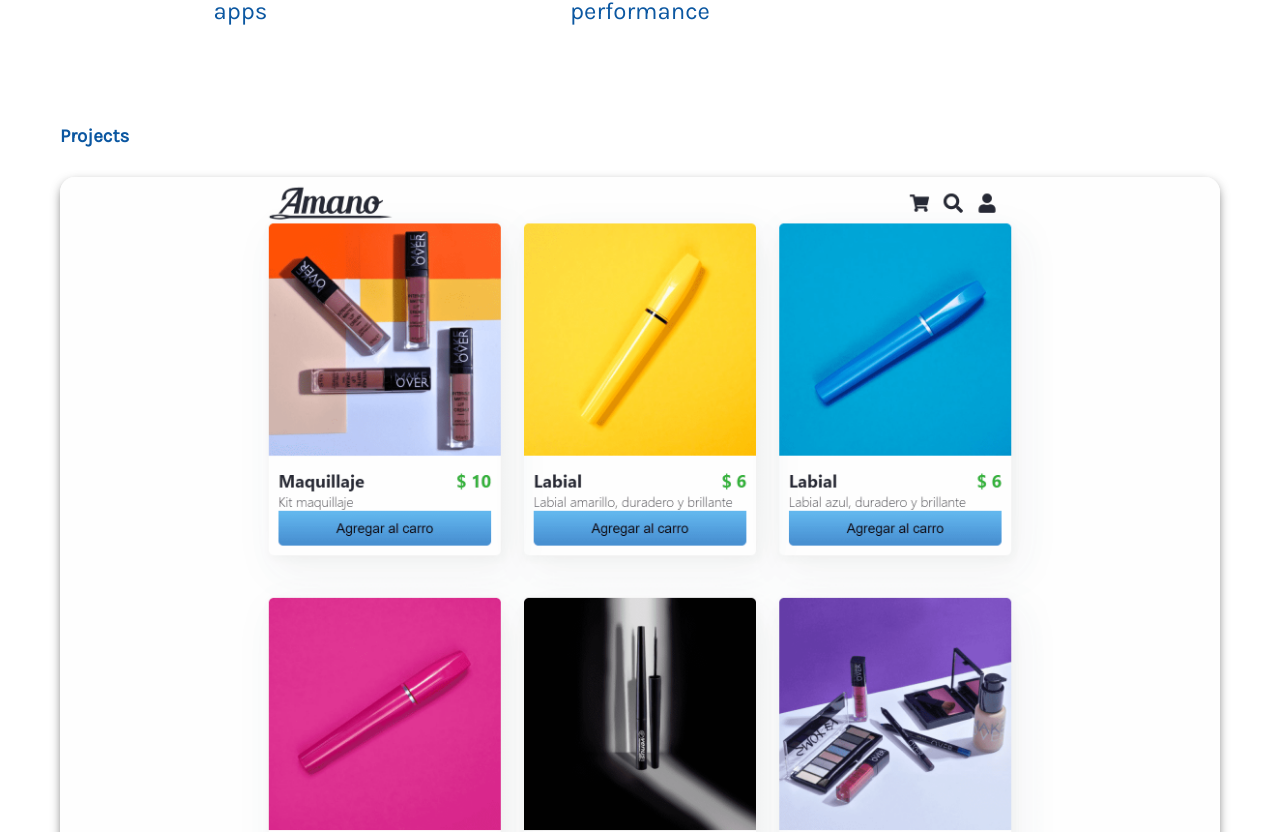
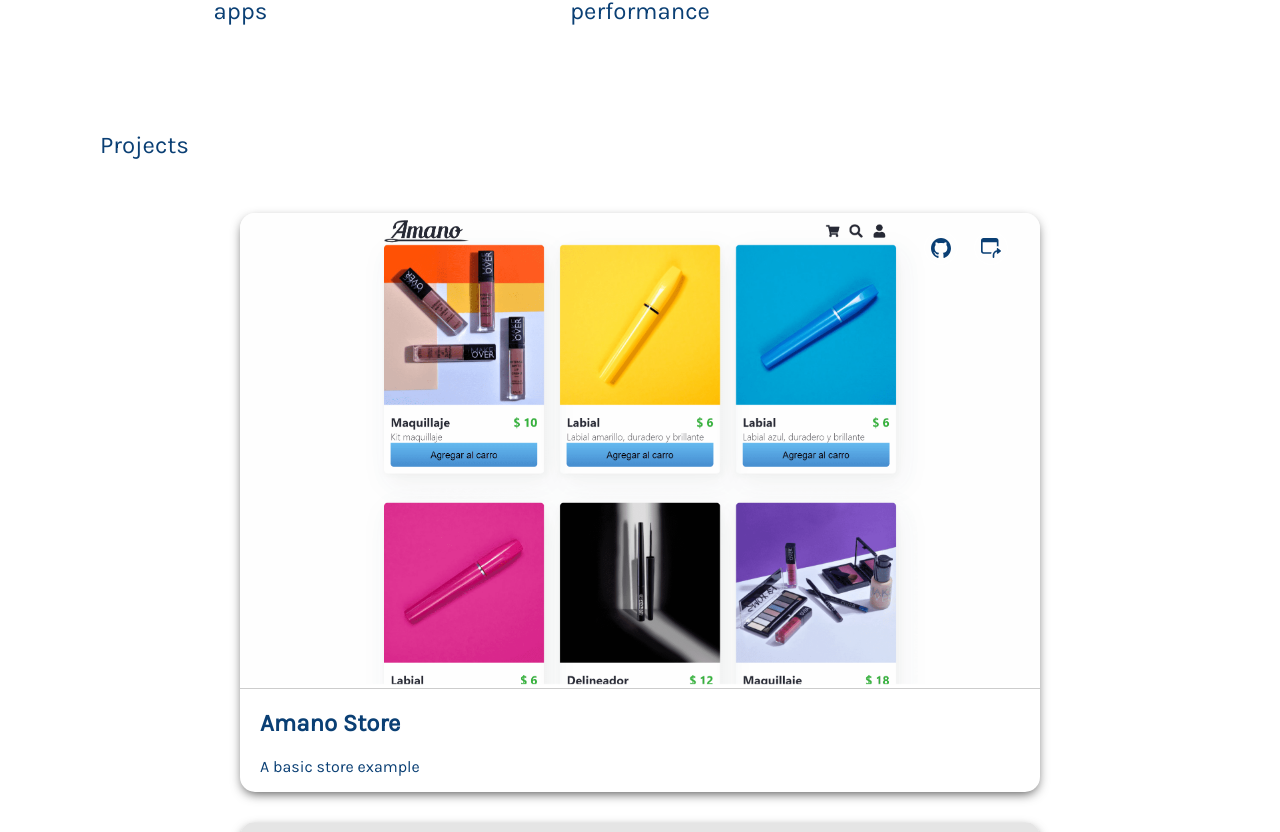
Before and after one commit to mateombar/mateombar, a React (Create React App) app: page / in a window 1280 px wide. Shown: the part 1379-2211 px from the top of the page. Built offline with nearby package versions, Linux system fonts and the light colour scheme.

Commit message:
Projects with animations

```diff
--- a/src/components/Project.jsx
+++ b/src/components/Project.jsx
@@ -1,6 +1,8 @@
 import React from 'react';
 import { useNearScreen } from '../hooks/useNearScreen';
 import './styles/Project.scss';
+import github from '../assets/svg/github.svg';
+import forward from '../assets/svg/forward.svg';
 export const Project = ({ project }) => {
     const [show, refElement] = useNearScreen();
     return (
@@ -14,6 +16,14 @@ export const Project = ({ project }) => {
                         <h2>{project.title}</h2>
                         <p>{project.description}</p>
                     </div>
+                    <nav className="project__links">
+                        <a href={project.github} className="link" target="_blank">
+                            <img src={github} alt="github" />
+                        </a>
+                        <a href={project.pageUrl} className="link" target="_blank">
+                            <img src={forward} alt="webpage redirection" />
+                        </a>
+                    </nav>
                 </div>
             }
         </article>
--- a/src/components/Projects.jsx
+++ b/src/components/Projects.jsx
@@ -14,6 +14,7 @@ export const Projects = () => {
             title: 'Amano Store',
             description: 'A basic store example',
             pageUrl: 'https://amano-store.web.app/',
+            github: 'https://github.com/mateombar/amano-store',
         },
         {
             id: 2,
@@ -21,6 +22,7 @@ export const Projects = () => {
             title: 'Pokedex',
             description: 'Find the pokemons you like, save them to your favorites list and share them to your friends',
             pageUrl: 'https://pokedex-vue-a2a13.web.app/',
+            github: 'https://github.com/mateombar/pokedex',
         },
         {
             id: 3,
@@ -28,6 +30,7 @@ export const Projects = () => {
             title: 'Petgram',
             description: 'The perfect social network for your pets, create an example account and enjoy',
             pageUrl: 'https://petgram-server-mateombar-mateombar.vercel.app/',
+            github: 'https://github.com/mateombar/Petgram',
         },
         {
             id: 4,
@@ -35,6 +38,7 @@ export const Projects = () => {
             title: 'Rockers',
             description: 'My first React and Firestore application. Find the rockers you like or create your own',
             pageUrl: 'https://rockers-c5e8f.firebaseapp.com/rockers',
+            github: 'https://github.com/mateombar/Rockers',
         },
     ]
     const [projects, setProjects] = useState([]);
@@ -45,11 +49,13 @@ export const Projects = () => {
         <section className="projects">
             <div className="projects__container">
                 <h3>Projects</h3>
-                {
-                    projects.map(project => (
-                        <Project key={project.id} project={project} />
-                    ))
-                }
+                <div className="projects__list">
+                    {
+                        projects.map(project => (
+                            <Project key={project.id} project={project} />
+                        ))
+                    }
+                </div>
             </div>
         </section>
     )
--- a/src/components/styles/ListOfFeatures.scss
+++ b/src/components/styles/ListOfFeatures.scss
@@ -12,7 +12,7 @@
     height: 140px;
     padding: 10px;
     border-radius: 50%;
-    background-color: $positive-color;
+    background-color: $dark-text;
     position: relative;
     box-sizing: border-box;
     img {
--- a/src/components/styles/Project.scss
+++ b/src/components/styles/Project.scss
@@ -1,6 +1,7 @@
 @import "../../styles/variables.scss";
 @import "../../styles/animations.scss";
 .project {
+  position: relative;
   margin-top: 30px;
   width: 100%;
   overflow: hidden;
@@ -12,6 +13,7 @@
   -moz-box-shadow: 0px 4px 12px -3px rgba(0, 0, 0, 0.75);
   box-shadow: 0px 4px 12px -3px rgba(0, 0, 0, 0.75);
   border-radius: 15px;
+  z-index: 1;
   .project__container {
     @include animation(1.2s, fadeIn, both);
     .project__image {
@@ -21,8 +23,8 @@
       width: 100%;
       box-sizing: border-box;
       border-radius: 0 0 25px 25px;
-      padding: 10px 20px;
-      border-top: 1px solid rgba($color: #000000, $alpha: 0.4);
+      padding: 10px 20px 0 20px;
+      border-top: 1px solid rgba($color: #000000, $alpha: 0.2);
       h2 {
         text-align: left;
         color: $dark-text;
@@ -34,12 +36,43 @@
         margin-top: 2px;
       }
     }
+    .project__links {
+      position: static;
+      display: flex;
+      padding: 0 14px 10px 14px;
+      .link {
+        margin-right: 8px;
+        padding: 6px;
+        display: flex;
+        justify-content: center;
+        align-items: center;
+        background: hsla(0, 0%, 100%, 0.411);
+        border: 1px solid hsla(0, 0%, 100%, 0.637);
+        border-radius: 50%;
+        transition: 0.3s all ease;
+        img {
+          width: 20px;
+          height: 20px;
+        }
+      }
+      .link:hover {
+        background: hsl(0, 0%, 100%);
+      }
+    }
   }
 }
 
 @media screen and (min-width: 700px) {
   .project {
+    max-width: 800px;
     .project__container {
+      .project__image {
+        opacity: 0.7;
+        transition: 0.3s all ease;
+      }
+      .project__image:hover {
+        opacity: 1;
+      }
       .project__description {
         h2 {
           margin-top: 10px;
@@ -48,6 +81,16 @@
           margin-top: 10px;
         }
       }
+      .project__links {
+        position: absolute;
+        display: flex;
+        z-index: 1000;
+        top: 10px;
+        right: 10px;
+        .link {
+          margin: 8px;
+        }
+      }
     }
   }
 }
--- a/src/components/styles/Projects.scss
+++ b/src/components/styles/Projects.scss
@@ -10,6 +10,9 @@
     padding: 30px;
     h3 {
       color: $dark-text;
+      text-align: left;
+      font-size: $subtitle-size;
+      font-weight: 500;
     }
   }
 }
@@ -17,8 +20,16 @@
 @media screen and (min-width: 700px) {
   .projects {
     .projects__container {
+      box-sizing: border-box;
       padding: 30px 60px;
       max-width: 1200px;
+      width: 100%;
+      .projects__list {
+        display: flex;
+        justify-content: center;
+        align-items: center;
+        flex-direction: column;
+      }
     }
   }
 }
--- a/src/styles/variables.scss
+++ b/src/styles/variables.scss
@@ -2,7 +2,8 @@ $emphasis-color: #d4f21b;
 $primary-color: #00fff8;
 $positive-color: #0d87ff;
 $negative-color: #0dff6e;
-$dark-text: #0b57a1;
+$dark-text: #0a3f74;
+// $darker: #0b57a1;
 
 $title-size: 48px;
 $subtitle-size: 24px;
```
Also changed, not shown: src/assets/svg/forward.svg (added), src/assets/svg/github.svg (added).
